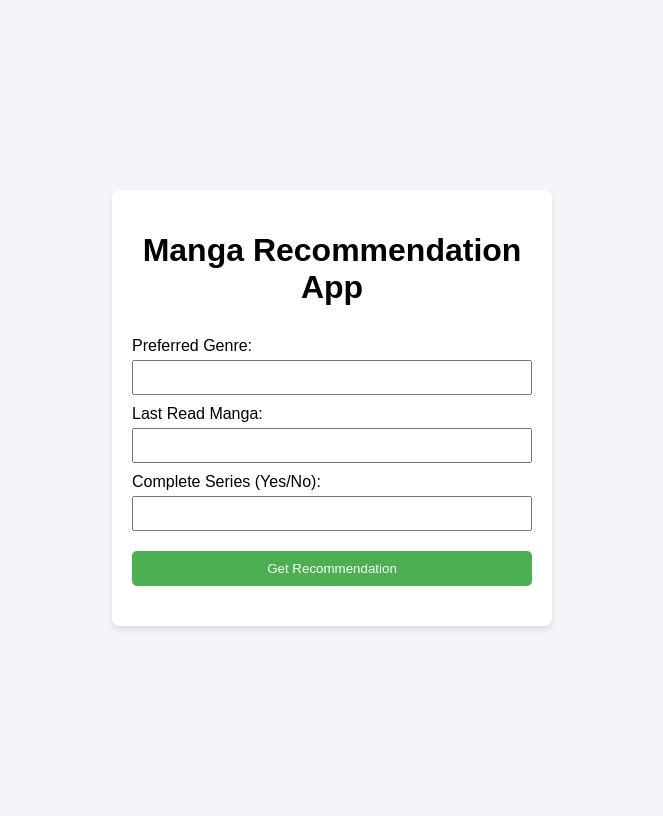
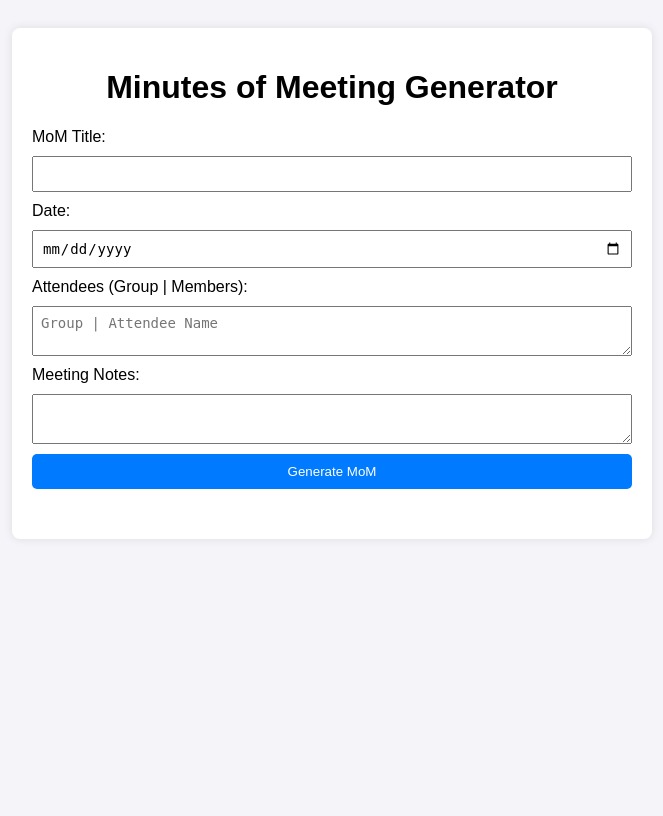
Before and after one commit to hanqurratuaini/hqworks, a Flask app: page / in a window 1280 px wide. Shown: the whole page, without its empty margins (308-971 px from the left). After the commit the page ends 489 px from the top, so only its background shows below. Run offline with Flask 3, Linux system fonts and the light colour scheme.

Commit message:
Update to MoM generator functionality

```diff
--- a/app.py
+++ b/app.py
@@ -13,13 +13,28 @@
 openai.api_key = os.getenv("OPENAI_API_KEY")
 llm = OpenAI()
 
-# Recommendation function
-def get_manga_recommendation(preferred_genre, last_read_manga, complete_series):
+# Function to create MoM based on user input
+def create_mom(title, date, attendees, notes):
+    # Format attendees
+    formatted_attendees = ""
+    for group in attendees:
+        group_name = group.get("group_name", "")
+        members = group.get("members", "")
+        formatted_attendees += f"\n{group_name}:\n"
+        formatted_attendees += "\n".join([f"- {member}" for member in members.split("|")])
+
+    # Create the prompt
     prompt = f"""
-    Based on the preferred genre '{preferred_genre}', last-read manga '{last_read_manga}',
-    and preference for a complete series ('{complete_series}'), recommend a similar manga title.
+    Create a Minutes of Meeting (MoM) based on the following details:
+    Title: {title}
+    Date: {date}
+    Attendees: {formatted_attendees}
+    Notes: {notes}
+    Format the MoM with clear sections for 'Action Items' and 'Meeting Notes'.
     """
+    # Use LangChain's OpenAI instance to generate response
     response = llm(prompt)
+
     return response.strip()
 
 # Route to render the front-end page
@@ -27,15 +42,18 @@
 def home():
     return render_template('index.html')
 
-# Route for recommendations
-@app.route('/recommend', methods=['POST'])
-def recommend():
+# Route to handle MoM generation
+@app.route('/generate_mom', methods=['POST'])
+def generate_mom():
     data = request.get_json()
-    preferred_genre = data.get('preferred_genre', '')
-    last_read_manga = data.get('last_read_manga', '')
-    complete_series = data.get('complete_series', '')
-    recommendation = get_manga_recommendation(preferred_genre, last_read_manga, complete_series)
-    return jsonify({'recommendation': recommendation})
+    title = data.get('title', '')
+    date = data.get('date', '')
+    attendees = data.get('attendees', [])
+    notes = data.get('notes', '')
+
+    # Generate the MoM
+    mom = create_mom(title, date, attendees, notes)
+    return jsonify({'mom': mom})
 
 # Run the app
 if __name__ == '__main__':
--- a/static/css/styles.css
+++ b/static/css/styles.css
@@ -1,18 +1,16 @@
 body {
   font-family: Arial, sans-serif;
-    display: flex;
-    justify-content: center;
-    align-items: center;
-    min-height: 100vh;
   background-color: #f4f4f9;
+  padding: 20px;
 }
 
 .container {
-    max-width: 400px;
+  max-width: 600px;
+  margin: 0 auto;
   padding: 20px;
+  background-color: #ffffff;
   border-radius: 8px;
-    background-color: #ffffff;
-    box-shadow: 0 4px 6px rgba(0, 0, 0, 0.1);
+  box-shadow: 0 0 10px rgba(0, 0, 0, 0.1);
 }
 
 h1 {
@@ -24,30 +22,29 @@
   flex-direction: column;
 }
 
-  label {
-    margin-top: 10px;
+label, textarea, input, button {
+  margin-bottom: 10px;
 }
 
-  input {
+textarea, input {
   padding: 8px;
-    margin-top: 5px;
+  font-size: 14px;
 }
 
 button {
-    margin-top: 20px;
+  background-color: #007bff;
+  color: #ffffff;
   padding: 10px;
-    background-color: #4CAF50;
-    color: white;
   border: none;
+  cursor: pointer;
   border-radius: 5px;
-    cursor: pointer;
 }
 
 button:hover {
-    background-color: #45a049;
+  background-color: #0056b3;
 }
 
-  #recommendation-output {
+#mom-output {
   margin-top: 20px;
-    font-weight: bold;
+  white-space: pre-line;
 }
--- a/static/js/script.js
+++ b/static/js/script.js
@@ -1,24 +1,29 @@
-document.getElementById('recommendation-form').addEventListener('submit', function(event) {
+document.getElementById('mom-form').addEventListener('submit', function(event) {
   event.preventDefault();
 
-    const preferredGenre = document.getElementById('preferred-genre').value;
-    const lastReadManga = document.getElementById('last-read-manga').value;
-    const completeSeries = document.getElementById('complete-series').value;
+  const title = document.getElementById('title').value;
+  const date = document.getElementById('date').value;
+  const attendees = document.getElementById('attendees').value.split("\n").map(item => {
+    const [group, members] = item.split("|");
+    return { group_name: group.trim(), members: members.trim() };
+  });
+  const notes = document.getElementById('notes').value;
 
-    fetch('/recommend', {
+  fetch('/generate_mom', {
     method: 'POST',
     headers: {
       'Content-Type': 'application/json'
     },
     body: JSON.stringify({
-        preferred_genre: preferredGenre,
-        last_read_manga: lastReadManga,
-        complete_series: completeSeries
+      title: title,
+      date: date,
+      attendees: attendees,
+      notes: notes
     })
   })
   .then(response => response.json())
   .then(data => {
-      document.getElementById('recommendation-output').innerText = `Recommendation: ${data.recommendation}`;
+    document.getElementById('mom-output').innerText = `Generated MoM:\n\n${data.mom}`;
   })
   .catch(error => console.error('Error:', error));
 });
--- a/templates/index.html
+++ b/templates/index.html
@@ -3,26 +3,29 @@
 <head>
   <meta charset="UTF-8">
   <meta name="viewport" content="width=device-width, initial-scale=1.0">
-  <title>Manga Recommendation</title>
+  <title>MoM Generator</title>
   <link rel="stylesheet" href="/static/css/styles.css">
 </head>
 <body>
   <div class="container">
-    <h1>Manga Recommendation App</h1>
-    <form id="recommendation-form">
-      <label for="preferred-genre">Preferred Genre:</label>
-      <input type="text" id="preferred-genre" name="preferred_genre" required>
+    <h1>Minutes of Meeting Generator</h1>
+    <form id="mom-form">
+      <label for="title">MoM Title:</label>
+      <input type="text" id="title" name="title" required>
 
-      <label for="last-read-manga">Last Read Manga:</label>
-      <input type="text" id="last-read-manga" name="last_read_manga" required>
+      <label for="date">Date:</label>
+      <input type="date" id="date" name="date" required>
 
-      <label for="complete-series">Complete Series (Yes/No):</label>
-      <input type="text" id="complete-series" name="complete_series" required>
+      <label for="attendees">Attendees (Group | Members):</label>
+      <textarea id="attendees" name="attendees" placeholder="Group | Attendee Name" required></textarea>
 
-      <button type="submit">Get Recommendation</button>
+      <label for="notes">Meeting Notes:</label>
+      <textarea id="notes" name="notes" required></textarea>
+
+      <button type="submit">Generate MoM</button>
     </form>
 
-    <div id="recommendation-output"></div>
+    <div id="mom-output"></div>
   </div>
 
   <script src="/static/js/script.js"></script>
```
Lines whose indentation alone changed are shown as unchanged.
